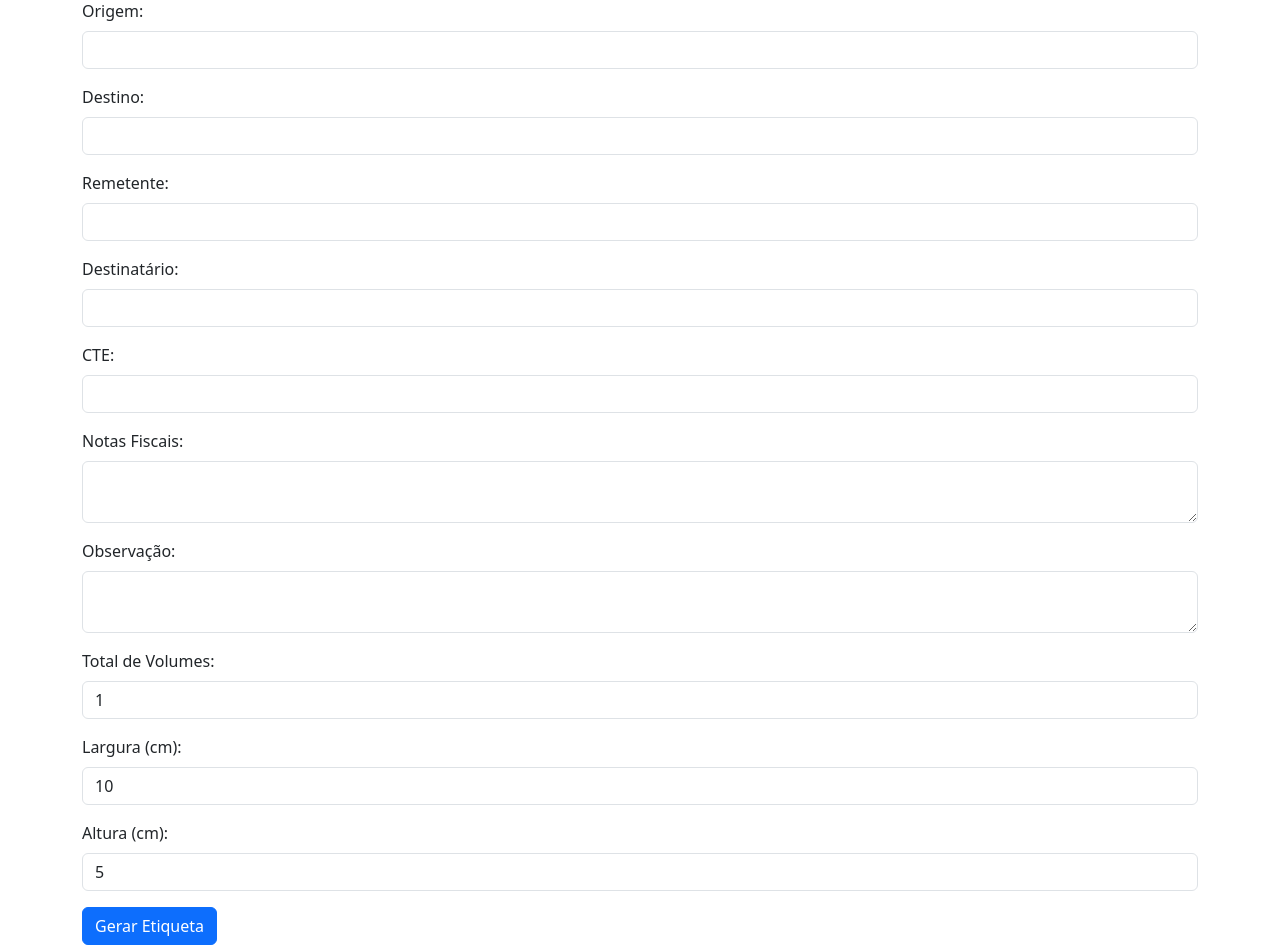
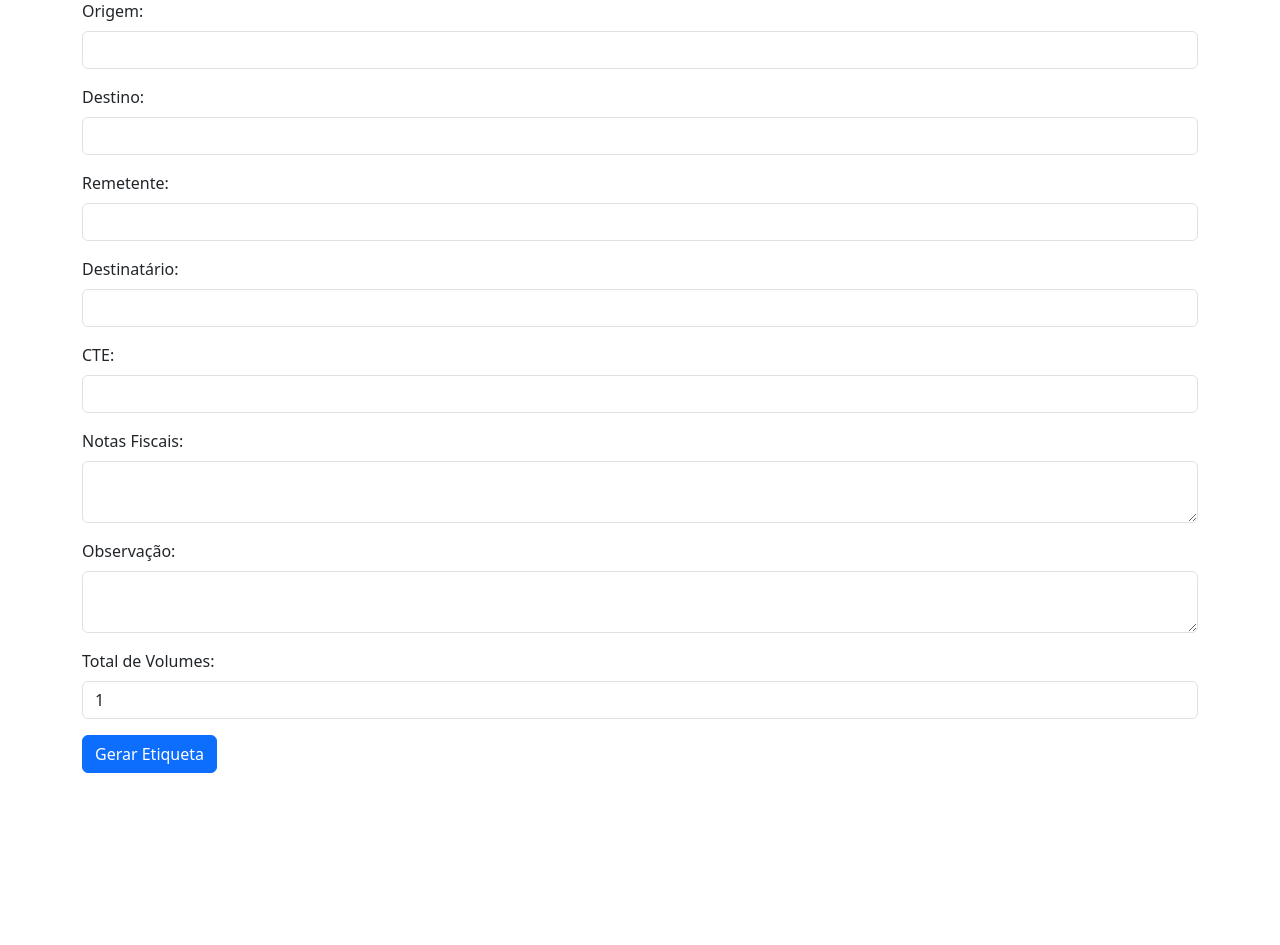
Before and after one commit to Cristian221017/gerador-etiquetas, a Flask app: page / in a window 1280 px wide. Shown: the part 105-1050 px from the top of the page. After the commit the page ends 878 px from the top, so only its background shows below. Run offline with Flask 3, Linux system fonts and the light colour scheme.

Commit message:
correção de erros18

```diff
--- a/app.py
+++ b/app.py
@@ -11,8 +11,8 @@ class EtiquetaPDF(FPDF):
         super().__init__(orientation='P', unit='mm', format=(largura_mm, altura_mm))
         self.largura_mm = largura_mm
         self.altura_mm = altura_mm
-        self.set_margins(5, 5, 5)
-        self.set_auto_page_break(auto=False, margin=5)
+        self.set_margins(5, 2, 5)  # Reduzindo a margem superior para 2px
+        self.set_auto_page_break(auto=False, margin=2)
 
     def header(self):
         pass  # Removendo cabeçalho para evitar sobreposição
@@ -21,29 +21,29 @@ class EtiquetaPDF(FPDF):
         largura_texto = self.largura_mm - 10  # Largura útil da etiqueta
 
         def adicionar_campo(titulo, conteudo):
-            self.set_font("Arial", style='B', size=9)
-            self.cell(30, 5, f"{titulo}:", ln=False)
-            self.set_font("Arial", size=9)
-            self.multi_cell(largura_texto - 30, 5, conteudo.strip(), align='L')
+            self.set_font("Arial", style='B', size=7)
+            self.cell(25, 4, f"{titulo}:", ln=False)
+            self.set_font("Arial", size=7)
+            self.multi_cell(largura_texto - 25, 4, conteudo.strip(), align='L')
             self.ln(1)  # Pequeno espaçamento entre os campos
 
-        # Adicionando ORIGEM e DESTINO (sem título, apenas os valores)
+        # ORIGEM x DESTINO no topo, mantendo 12px
         self.set_font("Arial", size=12, style='B')
-        self.cell(0, 8, f"{origem} x {destino}", ln=True, align='C')
-        self.ln(3)
+        self.cell(0, 7, f"{origem} x {destino}", ln=True, align='C')
+        self.ln(2)
 
-        # Adicionando os campos padrão
+        # Adicionando os campos padrão (Reduzido para 7px)
         adicionar_campo("Remetente", remetente)
         adicionar_campo("Destinatário", destinatario)
 
         # CTE e Volumes dentro de uma caixa preta com texto branco
         self.set_fill_color(0, 0, 0)  # Define a cor de fundo como preta
         self.set_text_color(255, 255, 255)  # Define o texto como branco
-        self.set_font("Arial", style='B', size=10)
-        self.cell(self.largura_mm / 2 - 5, 7, f"CTE: {cte}", ln=False, align='C', fill=True)
-        self.cell(self.largura_mm / 2 - 5, 7, f"Volumes: {volume_atual}/{total_volumes}", ln=True, align='C', fill=True)
+        self.set_font("Arial", style='B', size=9)
+        self.cell(self.largura_mm / 2 - 5, 6, f"CTE: {cte}", ln=False, align='C', fill=True)
+        self.cell(self.largura_mm / 2 - 5, 6, f"Volumes: {volume_atual}/{total_volumes}", ln=True, align='C', fill=True)
         self.set_text_color(0, 0, 0)  # Retorna o texto para preto
-        self.ln(3)
+        self.ln(2)
 
         # Notas Fiscais e Observação
         adicionar_campo("Notas Fiscais", nfs)
--- a/templates/index.html
+++ b/templates/index.html
@@ -42,14 +42,6 @@
             <label for="total_volumes" class="form-label">Total de Volumes:</label>
             <input type="number" class="form-control" id="total_volumes" value="1" required min="1">
         </div>
-        <div class="mb-3">
-            <label for="largura" class="form-label">Largura (cm):</label>
-            <input type="number" class="form-control" id="largura" value="10" required min="5">
-        </div>
-        <div class="mb-3">
-            <label for="altura" class="form-label">Altura (cm):</label>
-            <input type="number" class="form-control" id="altura" value="5" required min="3">
-        </div>
         <button type="button" class="btn btn-primary" id="gerarEtiquetaBtn">Gerar Etiqueta</button>
     </form>
 
@@ -63,9 +55,7 @@
                 cte: document.getElementById("cte").value,
                 nfs: document.getElementById("nfs").value,
                 obs: document.getElementById("obs").value,
-                total_volumes: parseInt(document.getElementById("total_volumes").value),
-                largura: parseFloat(document.getElementById("largura").value),
-                altura: parseFloat(document.getElementById("altura").value)
+                total_volumes: parseInt(document.getElementById("total_volumes").value)
             };
 
             fetch("/gerar_etiqueta", {
@@ -82,8 +72,7 @@
                 document.body.appendChild(a);
                 a.click();
                 document.body.removeChild(a);
-            })
-            .catch(error => alert("Erro ao gerar etiqueta: " + error.message));
+            });
         });
     </script>
 </body>
```
